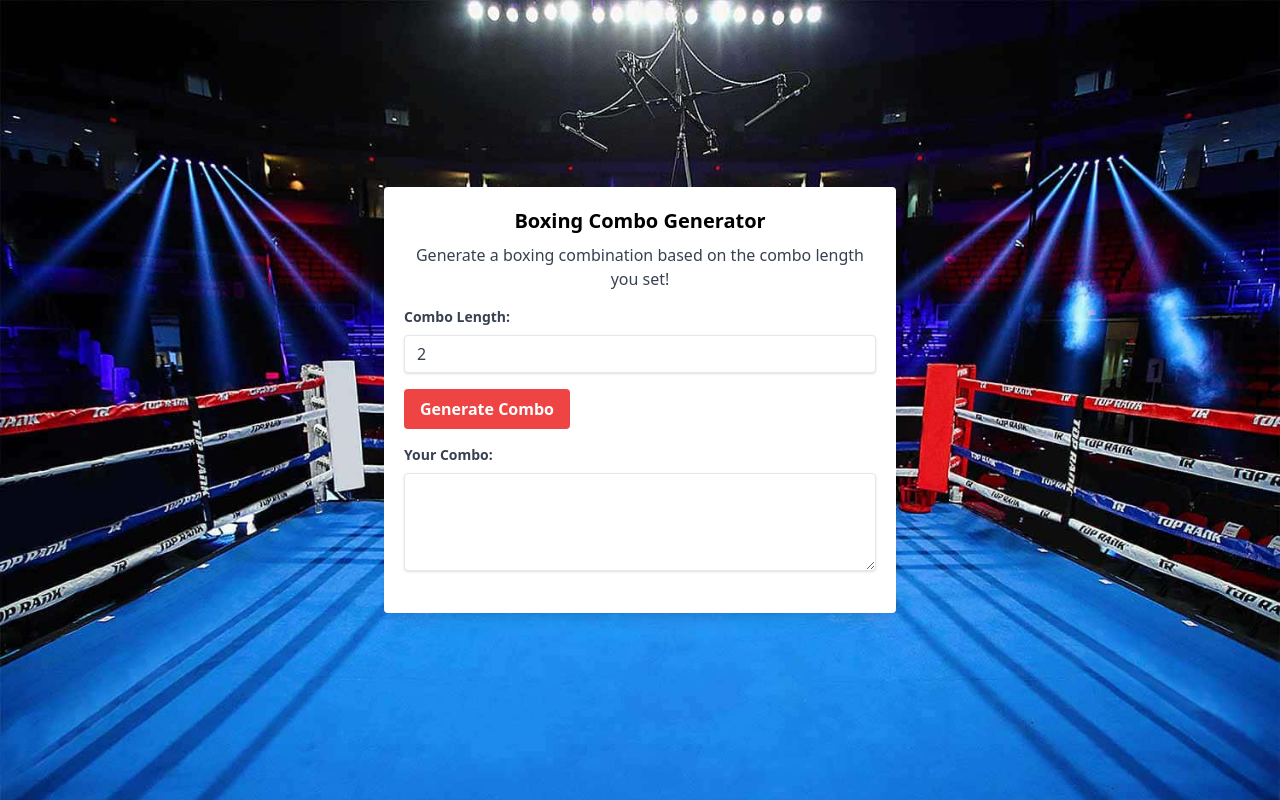
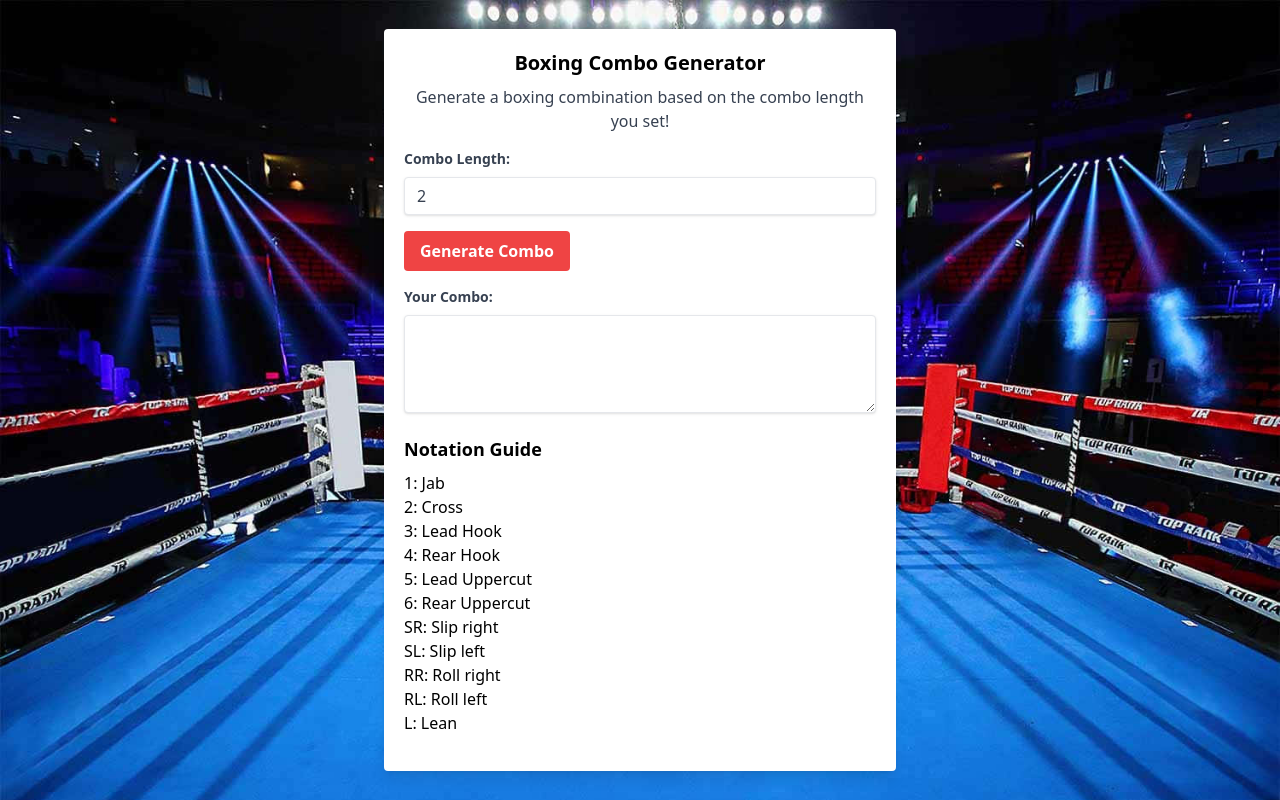
Before and after one commit to sajarufe/boxing-combos, a plain HTML site: page index.html in a window 1280 px wide. Drawn offline with nearby package versions, Linux system fonts and the light colour scheme.

Commit message:
added notation

```diff
--- a/index.html
+++ b/index.html
@@ -36,6 +36,20 @@
           class="shadow appearance-none border rounded w-full py-2 px-3 text-gray-700 leading-tight focus:outline-none focus:shadow-outline"
           rows="4" readonly></textarea>
       </div>
+      <div class="mb-4">
+        <h2 class="font-bold text-lg mb-2">Notation Guide</h2>
+        <p>1: Jab</p>
+        <p>2: Cross</p>
+        <p>3: Lead Hook</p>
+        <p>4: Rear Hook</p>
+        <p>5: Lead Uppercut</p>
+        <p>6: Rear Uppercut</p>
+        <p>SR: Slip right</p>
+        <p>SL: Slip left</p>
+        <p>RR: Roll right</p>
+        <p>RL: Roll left</p>
+        <p>L: Lean</p>
+      </div>
     </div>
 
     <script>
```
